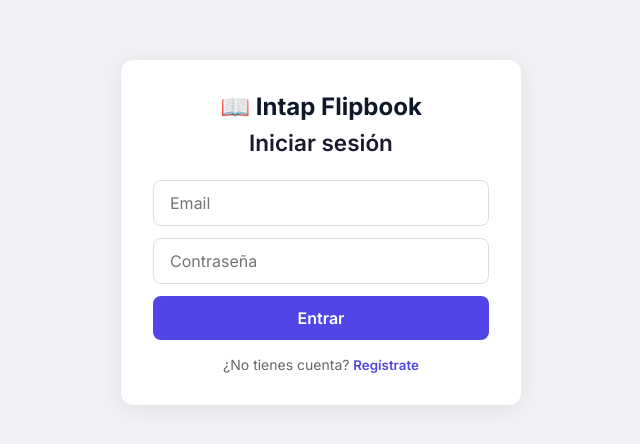
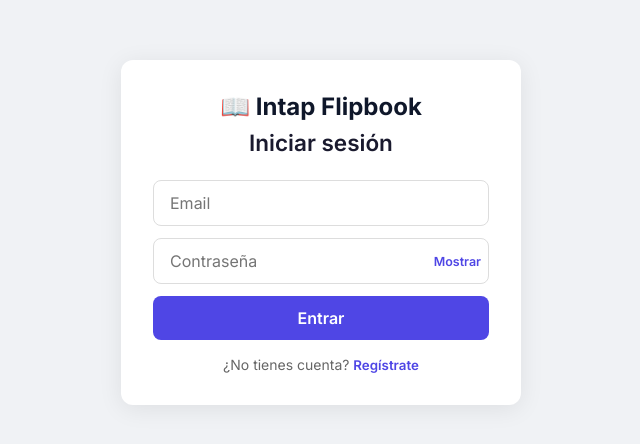
Before and after one commit to pgcsoluciones/intap-flipbook, a React (Vite) app in the folder apps/dashboard/: page /login in a window 1280 px wide. Shown: the part 168-612 px from the top of the page, without its empty margins (319-959 px from the left). Built offline with nearby package versions, Linux system fonts and the light colour scheme; no server answers.

Commit message:
feat(auth): improve login password UX and policy

```diff
--- a/apps/dashboard/src/pages/Login.tsx
+++ b/apps/dashboard/src/pages/Login.tsx
@@ -10,6 +10,8 @@ export default function Login() {
   const [name, setName] = useState('')
   const [error, setError] = useState('')
   const [loading, setLoading] = useState(false)
+  const [showPassword, setShowPassword] = useState(false)
+  const [capsLock, setCapsLock] = useState(false)
 
   async function handleSubmit(e: React.FormEvent) {
     e.preventDefault()
@@ -29,6 +31,13 @@ export default function Login() {
     }
   }
 
+  function changeMode() {
+    setMode(mode === 'login' ? 'register' : 'login')
+    setError('')
+    setPassword('')
+    setCapsLock(false)
+  }
+
   return (
     <div style={styles.wrapper}>
       <div style={styles.card}>
@@ -40,6 +49,7 @@ export default function Login() {
             <input
               style={styles.input}
               placeholder="Nombre"
+              autoComplete="name"
               value={name}
               onChange={(e) => setName(e.target.value)}
             />
@@ -48,19 +58,38 @@ export default function Login() {
             style={styles.input}
             type="email"
             placeholder="Email"
+            autoComplete="email"
             required
             value={email}
             onChange={(e) => setEmail(e.target.value)}
           />
+          <div style={styles.passwordWrap}>
             <input
-            style={styles.input}
-            type="password"
+              style={{ ...styles.input, paddingRight: 76 }}
+              type={showPassword ? 'text' : 'password'}
               placeholder="Contraseña"
+              autoComplete={mode === 'login' ? 'current-password' : 'new-password'}
               required
-            minLength={8}
+              minLength={mode === 'register' ? 12 : undefined}
+              maxLength={200}
               value={password}
+              onKeyUp={(e) => setCapsLock(e.getModifierState('CapsLock'))}
+              onKeyDown={(e) => setCapsLock(e.getModifierState('CapsLock'))}
               onChange={(e) => setPassword(e.target.value)}
             />
+            <button
+              type="button"
+              style={styles.showPassword}
+              onClick={() => setShowPassword((value) => !value)}
+              aria-label={showPassword ? 'Ocultar contraseña' : 'Mostrar contraseña'}
+            >
+              {showPassword ? 'Ocultar' : 'Mostrar'}
+            </button>
+          </div>
+          {mode === 'register' && (
+            <p style={styles.help}>Usa al menos 12 caracteres.</p>
+          )}
+          {capsLock && <p style={styles.warning}>Bloq Mayús está activado.</p>}
           {error && <p style={styles.error}>{error}</p>}
           <button style={styles.btn} type="submit" disabled={loading}>
             {loading ? 'Cargando...' : mode === 'login' ? 'Entrar' : 'Registrarse'}
@@ -69,10 +98,7 @@ export default function Login() {
 
         <p style={styles.toggle}>
           {mode === 'login' ? '¿No tienes cuenta?' : '¿Ya tienes cuenta?'}{' '}
-          <button
-            style={styles.link}
-            onClick={() => { setMode(mode === 'login' ? 'register' : 'login'); setError('') }}
-          >
+          <button style={styles.link} type="button" onClick={changeMode}>
             {mode === 'login' ? 'Regístrate' : 'Inicia sesión'}
           </button>
         </p>
@@ -87,7 +113,11 @@ const styles: Record<string, React.CSSProperties> = {
   logo: { textAlign: 'center', fontSize: '1.5rem', marginBottom: '0.5rem' },
   title: { textAlign: 'center', fontWeight: 600, marginBottom: '1.5rem', color: '#1a1a2e' },
   form: { display: 'flex', flexDirection: 'column', gap: '0.75rem' },
-  input: { padding: '0.75rem 1rem', borderRadius: 8, border: '1px solid #ddd', fontSize: '1rem', outline: 'none' },
+  input: { boxSizing: 'border-box', width: '100%', padding: '0.75rem 1rem', borderRadius: 8, border: '1px solid #ddd', fontSize: '1rem', outline: 'none' },
+  passwordWrap: { position: 'relative' },
+  showPassword: { position: 'absolute', right: 8, top: '50%', transform: 'translateY(-50%)', background: 'none', border: 'none', color: '#4f46e5', cursor: 'pointer', fontWeight: 600, fontSize: '0.78rem' },
+  help: { color: '#666', fontSize: '0.78rem', margin: '-0.25rem 0 0' },
+  warning: { color: '#92400e', background: '#fffbeb', border: '1px solid #fde68a', borderRadius: 8, fontSize: '0.8rem', margin: 0, padding: '0.55rem 0.7rem' },
   error: { color: '#e53e3e', fontSize: '0.875rem', margin: 0 },
   btn: { padding: '0.75rem', borderRadius: 8, background: '#4f46e5', color: '#fff', border: 'none', fontWeight: 600, fontSize: '1rem', cursor: 'pointer' },
   toggle: { textAlign: 'center', marginTop: '1rem', fontSize: '0.875rem', color: '#666' },
```
Lines whose indentation alone changed are shown as unchanged.
